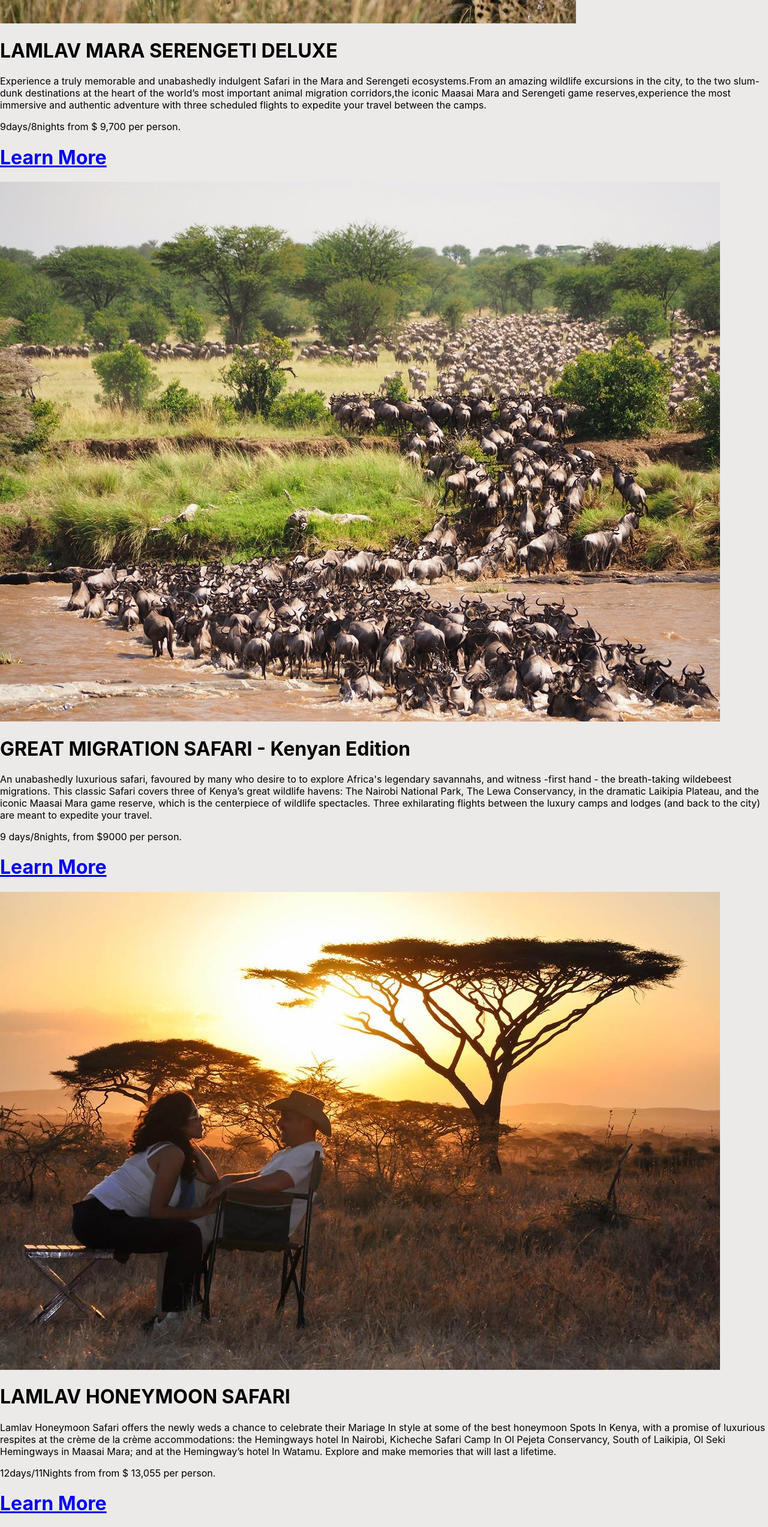
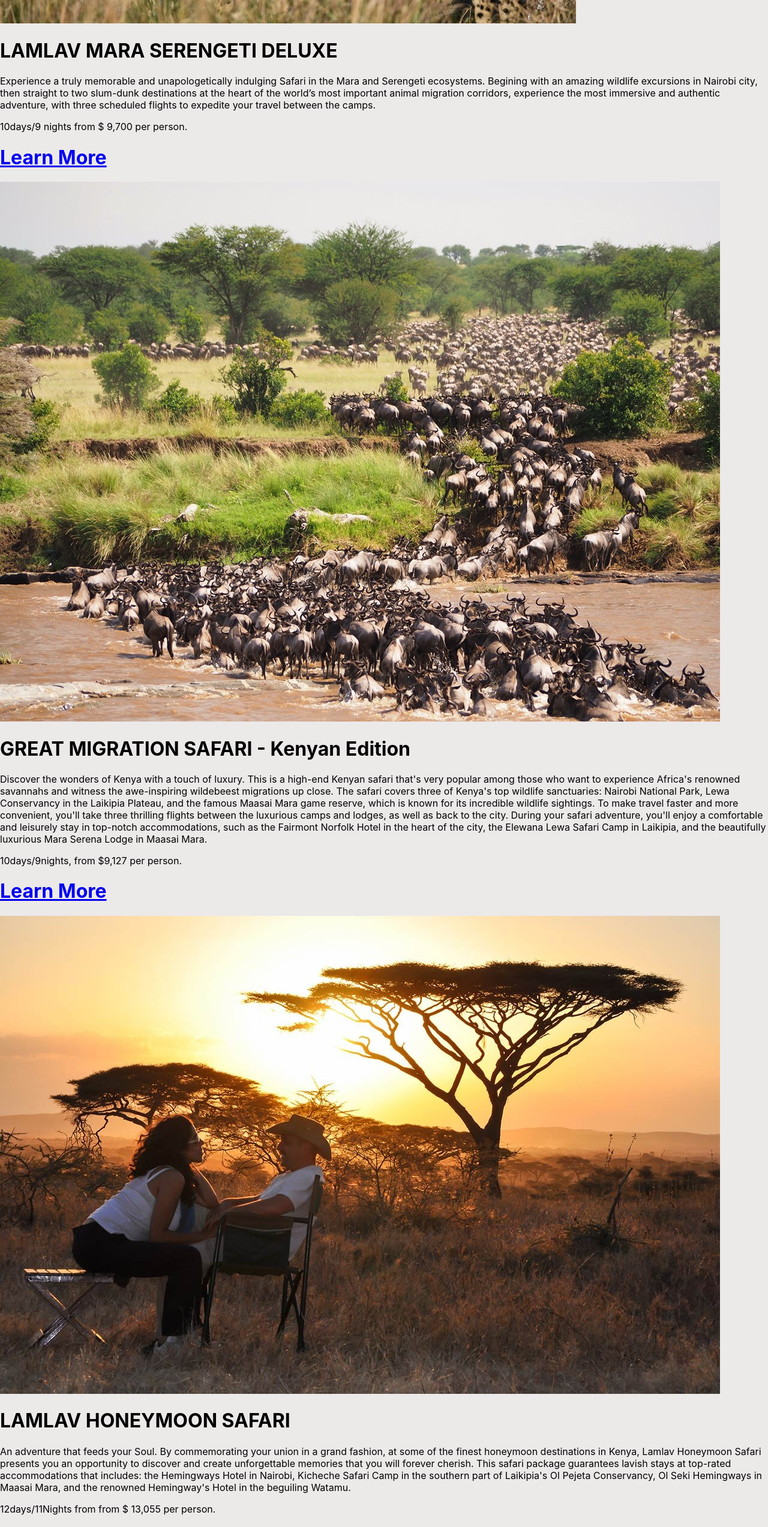
Before and after one commit to Je4stine/lamlav, a React (Create React App) app: page / in a window 1280 px wide. Shown: the part 7060-9606 px from the top of the page at 60% size. Built offline with nearby package versions, Linux system fonts and the light colour scheme.

Commit message:
Build 1000

```diff
--- a/src/Components/Destination/Destination.jsx
+++ b/src/Components/Destination/Destination.jsx
@@ -20,9 +20,10 @@ const Destination =()=>{
                 <img src={Destination1}/>
                 <h1 className=' font-[SourceSerifPro-Black] text-2xl my-5 text-red-900'> LAMLAV  MARA SERENGETI DELUXE</h1>
                 <p className=' font-[SourceSerifPro-Regular] lg:px-[100px]'>
-                    Experience  a truly  memorable and unabashedly  indulgent  Safari  in the Mara and Serengeti  ecosystems.From an amazing  wildlife  excursions  in the city, to the two slum-dunk  destinations at the heart of the world’s  most important  animal migration corridors,the iconic Maasai Mara and Serengeti  game reserves,experience  the most immersive  and authentic  adventure with three scheduled  flights  to expedite  your  travel  between the camps.
+                Experience  a truly  memorable and  unapologetically  indulging Safari  in the Mara and Serengeti  ecosystems.
+                Begining with an amazing  wildlife  excursions  in Nairobi city, then straight to  two slum-dunk  destinations at the heart of the world’s  most important  animal migration corridors, experience  the most immersive  and authentic  adventure, with three scheduled  flights  to expedite  your  travel  between the camps.
                 </p>
-                <p className=' my-5 text-lg font-[SourceSerifPro-Regular] text-red-900'> 9days/8nights from $ 9,700 per person.</p>
+                <p className=' my-5 text-lg font-[SourceSerifPro-Regular] text-red-900'> 10days/9 nights from $ 9,700 per person.</p>
                 <a href='/mara' className=' text-red-900 border border-red-900 rounded-md p-3 hover:bg-red-900 hover:text-white duration-500 left-16'>
                     <h1 className=' font-[SourceSerifPro-Black]'>Learn More</h1>
                 </a>
@@ -32,9 +33,11 @@ const Destination =()=>{
                 <img src={Destination3}/>
                 <h1 className=' font-[SourceSerifPro-Black] text-2xl my-5 text-red-900'> GREAT MIGRATION  SAFARI - Kenyan  Edition </h1>
                 <p className=' font-[SourceSerifPro-Regular] lg:px-[100px]'>
-                    An unabashedly  luxurious  safari, favoured  by many who  desire to to explore Africa's  legendary  savannahs,  and witness -first hand - the  breath-taking  wildebeest  migrations. This classic  Safari  covers three of Kenya’s great wildlife havens: The Nairobi National  Park, The Lewa Conservancy, in the dramatic  Laikipia Plateau,  and the iconic Maasai Mara game reserve, which is the centerpiece  of wildlife spectacles. Three exhilarating  flights between  the luxury camps and lodges  (and  back to the city) are meant  to expedite  your  travel.
+                Discover the wonders of Kenya with a touch of luxury.
+                This is a high-end Kenyan safari that's very popular among those who want to experience Africa's renowned savannahs and witness the awe-inspiring wildebeest migrations up close. The safari covers three of Kenya's top wildlife sanctuaries: Nairobi National Park, Lewa Conservancy in the Laikipia Plateau, and the famous Maasai Mara game reserve, which is known for its incredible wildlife sightings. To make travel faster and more convenient, you'll take three thrilling flights between the luxurious camps and lodges, as well as back to the city.
+                During your safari adventure, you'll enjoy a comfortable and leisurely stay in top-notch accommodations, such as the Fairmont Norfolk Hotel in the heart of the city, the Elewana Lewa Safari Camp in Laikipia, and the beautifully luxurious Mara Serena Lodge in Maasai Mara.
                 </p>
-                <p className=' my-5 text-lg font-[SourceSerifPro-Regular] text-red-900'> 9 days/8nights, from $9000 per person.</p>
+                <p className=' my-5 text-lg font-[SourceSerifPro-Regular] text-red-900'> 10days/9nights, from $9,127 per person.</p>
                 <a href='/migration' className=' text-red-900 border border-red-900 rounded-md p-3 hover:bg-red-900 hover:text-white duration-500 left-16'>
                     <h1 className=' font-[SourceSerifPro-Black]'>Learn More</h1>
                 </a>
@@ -44,7 +47,8 @@ const Destination =()=>{
                 <img src={Destination2}/>
                 <h1 className=' font-[SourceSerifPro-Black] text-2xl my-5 text-red-900'> LAMLAV  HONEYMOON SAFARI </h1>
                 <p className=' font-[SourceSerifPro-Regular] lg:px-[100px]'>
-                    Lamlav Honeymoon Safari offers the newly weds  a chance to celebrate their Mariage In style at some of the best honeymoon Spots In Kenya, with a promise  of luxurious respites at the crème de la crème accommodations: the Hemingways hotel In Nairobi, Kicheche Safari Camp In Ol Pejeta Conservancy, South of Laikipia, Ol Seki Hemingways in Maasai Mara; and at the Hemingway’s hotel In Watamu. Explore  and make memories  that will last a lifetime.
+                An adventure  that feeds your Soul.
+                By commemorating your union in a grand fashion, at some of the finest honeymoon destinations in Kenya, Lamlav Honeymoon  Safari presents you an opportunity  to discover  and create  unforgettable  memories that you will forever  cherish. This safari package guarantees lavish stays at top-rated accommodations that includes: the Hemingways Hotel in Nairobi, Kicheche Safari Camp in the southern part of Laikipia's Ol Pejeta Conservancy, Ol Seki Hemingways in Maasai Mara, and the renowned Hemingway's Hotel in the beguiling Watamu.
                 </p>
                 <p className=' my-5 text-lg font-[SourceSerifPro-Regular] text-red-900'> 12days/11Nights from  from $ 13,055 per person.</p>
                 <a href='/honeymoon' className=' text-red-900 border border-red-900 rounded-md p-3 hover:bg-red-900 hover:text-white duration-500 left-16'>
@@ -54,11 +58,12 @@ const Destination =()=>{
 
             <div className=" w-full mb-20 relative bg-white lg:w-[90%] m-auto p-5 flex flex-col justify-center items-center rounded-md shadow-md">
                 <img src={Destination4}/>
-                <h1 className=' font-[SourceSerifPro-Black] text-2xl my-5 text-red-900'> Amboseli</h1>
+                <h1 className=' font-[SourceSerifPro-Black] text-2xl my-5 text-red-900'> LAMLAV BUSH  AND BEACH SAFARI </h1>
                 <p className=' font-[SourceSerifPro-Regular] lg:px-[100px]'>
-                    Amboseli National Park is located in southern Kenya, near the border with Tanzania. It is known for its large herds of elephants and its spectacular views of Mount Kilimanjaro, the highest mountain in Africa, which can be seen in the background.
+                MARA -TSAVO –WATAMU. Explore the Kenyan  wildlife  havens  in Style.
+                Bush and beach is one of Lamlav's  most  comprehensive  safari  package  that  matchlessly introduces you to the country's most  treasured  and exhilarating  savannahs:  the city's Nairobi  National  park,  the Iconic Maasai  Mara Game  Reserve and Tsavo West and East National  Parks. The adventure  is then crowned with five days relaxations and explorations  of the pristine Kenyan coastline and beaches, while enjoying luxurious  stays at the magnificent Medina  Palms  Resort,  in the  bewitching Watamu.
                 </p>
-                <p className=' my-5 text-lg font-[SourceSerifPro-Regular] text-red-900'> 11 days/10 nights tour from $13,241 per person.</p>
+                <p className=' my-5 text-lg font-[SourceSerifPro-Regular] text-red-900'> 14Days/13Nights tour from $17,400 per person.</p>
                 <a href='/amboseli' className=' text-red-900 border border-red-900 rounded-md p-3 hover:bg-red-900 hover:text-white duration-500 left-16'>
                     <h1 className=' font-[SourceSerifPro-Black]'>Learn More</h1>
                 </a>
```
Also changed, not shown: 8 other files (tests, documents, lock files or other folders).
